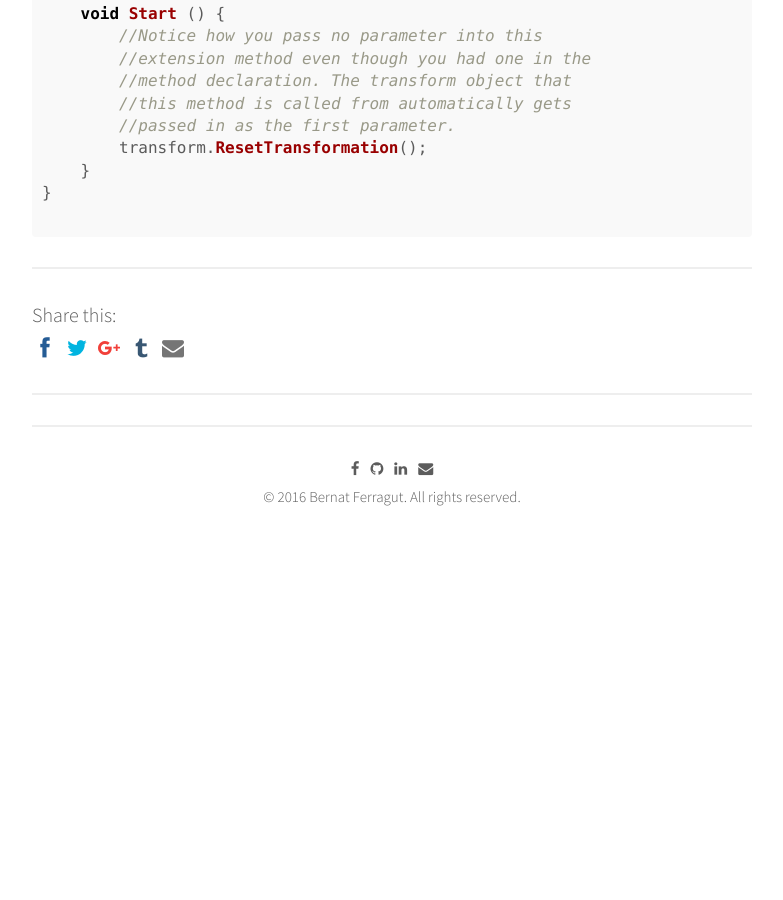
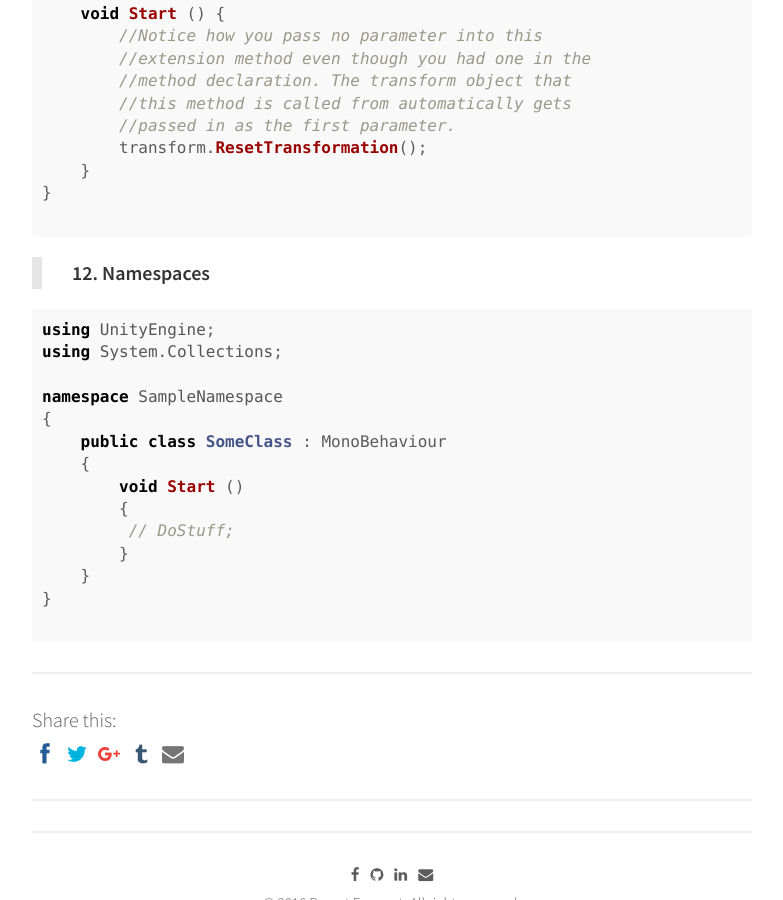
Before and after one commit to bernatferragut/FutureWeb-blog, a Jekyll site: the page built from _posts/22-12-16-VR-Scripting in Unity-2.md.md, in a window 1280 px wide and 900 px high, scrolled down 14931 px. Shown: the whole window, without its empty margins (248-1031 px from the left). Built offline with Jekyll 4.4.1, drawn with Linux system fonts in a browser that asks for light colours; nearby versions of some CDN libraries; comment, search, counter and statistics services are not loaded; before the commit the page ends 15540 px from its top, so only the background shows below that.

Commit message:
Update 22-12-16-VR-Scripting in Unity-2.md.md
Namespaces

````diff
--- a/_posts/22-12-16-VR-Scripting in Unity-2.md.md
+++ b/_posts/22-12-16-VR-Scripting in Unity-2.md.md
@@ -676,3 +676,22 @@ public class SomeClass : MonoBehaviour
 }
 
 ```
+
+> **12. Namespaces**
+
+```c#
+using UnityEngine;
+using System.Collections;
+
+namespace SampleNamespace
+{
+    public class SomeClass : MonoBehaviour
+    {
+        void Start ()
+        {
+         // DoStuff;
+        }
+    }
+}
+
+```
````
